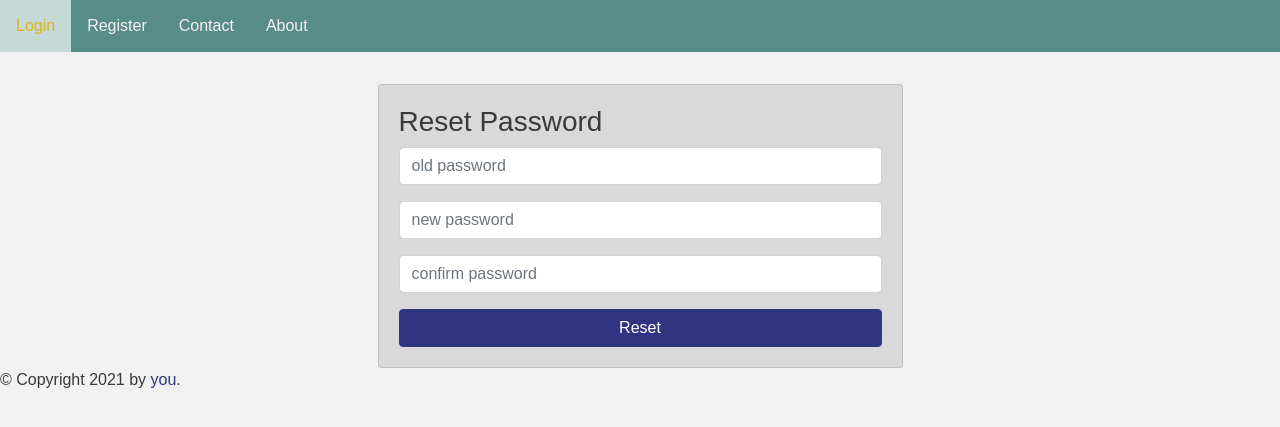
After one commit to rpw1/P565F19P5, a Flask app: page /password_reset in a window 1280 px wide. The commit adds this page. Shown: the top 427 px of the page. Run offline with Flask 2, Linux system fonts and the light colour scheme; some libraries are stand-ins or nearby versions.

Commit message:
password reset except i realized halfway I was doing it wrong

```diff
--- a/src/website/auth.py
+++ b/src/website/auth.py
@@ -30,7 +30,7 @@ def login():
                 user_values['email'], user_values['user_id'], user_values['password'], user_values['first_name'], user_values['last_name'], user_values['role'], user_values['image']
             )
             if check_password_hash(user_values['password'], password):
-                keys = json.load(open("duo_keys.json"))
+                keys = json.load(open("../duo_keys.json"))
                 i_key = keys["i-key"]
                 s_key = keys["s-key"]
                 a_key = keys["a-key"]
@@ -72,7 +72,25 @@ def logout():
 
 @auth.route("/reset", methods=["GET","POST"])
 def reset():
+    if request.method == "POST":
+        email = request.form.get("email")
+        user = user_db.get_user(email)
+        if not user:
+            flash("Account with this email does not exist", category="error")
+            return render_template("reset.html")
+        else:
+            return render_template("password_reset.html")
     return render_template("reset.html")
+
+@auth.route("/password_reset", methods=["GET","POST"])
+def password_reset():
+    if request.method == "POST":
+        old_password = request.form.get("old_password")
+        new_password = request.form.get("new_password")
+        confirm = request.form.get("confirm")
+        flash("ahahaha this is wrong lol")
+
+    return render_template("password_reset.html")
 
 @auth.route("/reset/<key>", methods=["GET", "POST"])
 def reset_key(key):
@@ -87,7 +105,7 @@ def duo_login(sig_request):
 def duo_callback():
     if request.method == "POST":
         sig_response = request.form.get("sig_response")
-        keys = json.load(open("duo_keys.json"))
+        keys = json.load(open("../duo_keys.json"))
         i_key = keys["i-key"]
         s_key = keys["s-key"]
         a_key = keys["a-key"]
--- /dev/null
+++ b/src/website/templates/password_reset.html
@@ -0,0 +1,25 @@
+{% extends "base.html" %}
+{% block title %}Dashboard{% endblock %}
+{% block content %}
+<div class="container pt-3 h-100">
+    <div class="row justify-content-center align-self-center">
+        <div class="col-md-6">
+            <div class="card bg-light card-body">
+                <form method="POST">
+                    <h3>Reset Password</h3>
+                <div class="form-group">
+                    <input type="password" name="old_password" placeholder="old password" class="form-control" required>
+                </div>
+                <div class="form-group">
+                    <input type="password" name="new_password" placeholder="new password" class="form-control" required>
+                </div>
+                <div class="form-group">
+                    <input type="password" name="confirm" placeholder="confirm password" class="form-control" required>
+                </div>
+                <button type="submit" class="btn btn-primary btn-block">Reset</button>
+                </form>
+            </div>
+        </div>
+    </div>
+</div>
+{% endblock %}
--- a/src/website/templates/reset.html
+++ b/src/website/templates/reset.html
@@ -8,7 +8,7 @@
     <form method="POST">
             <h3>Reset Password</h3>
         <div class="form-group">
-            <input type="email" placeholder="e-mail" name="username" class="form-control" required>
+            <input type="email" placeholder="e-mail" name="email" class="form-control" required>
         </div>
         <button type="submit" class="btn btn-primary btn-block">Reset</button>
     </form>
```
Also changed, not shown: src/website/templates/home.html (added, +7 -0 lines).
